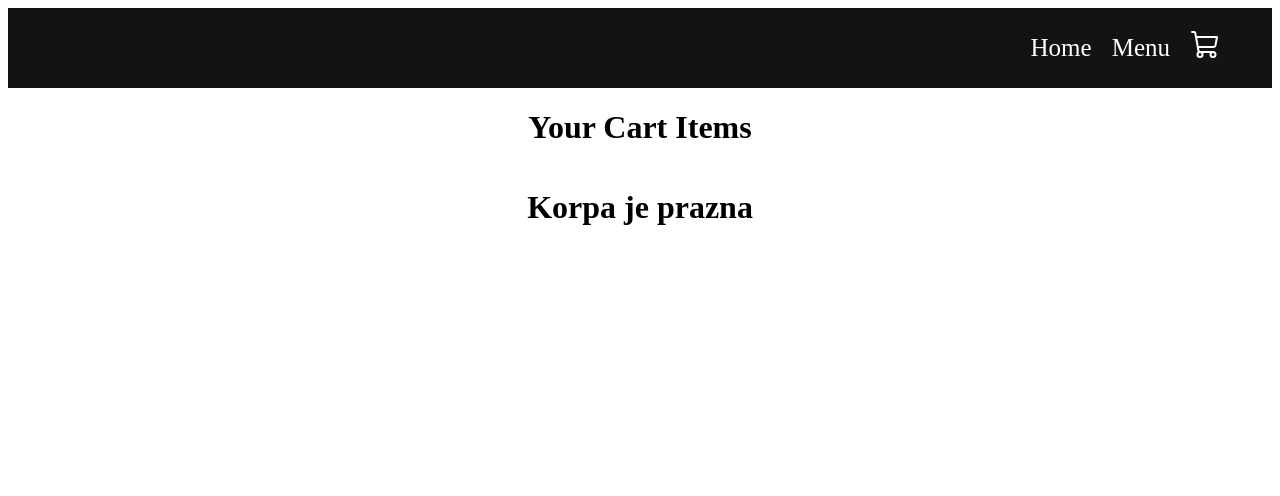
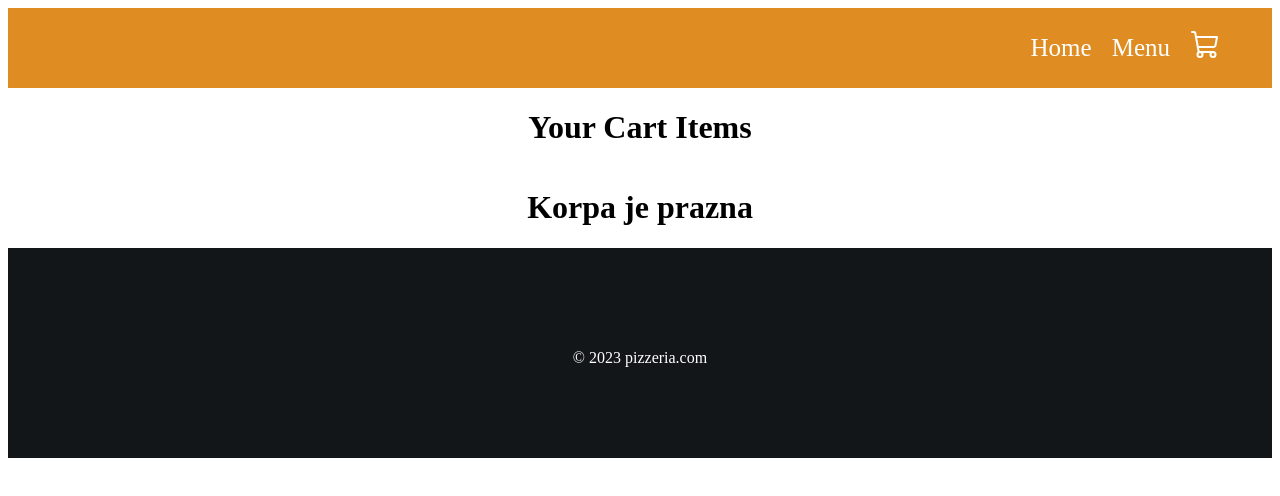
Before and after one commit to milica456/domaci3, a React (Create React App) app: page /cart in a window 1280 px wide. Shown: the top 496 px of the page. Built offline with nearby package versions, Linux system fonts and the light colour scheme.

Commit message:
Kreiran Footer

```diff
--- a/src/App.js
+++ b/src/App.js
@@ -1,6 +1,7 @@
 import {BrowserRouter as Router, Routes, Route} from 'react-router-dom';
 import './App.css';
 import { Navbar } from './components/navbar';
+import { Footer } from './components/footer';
 import Home from "./pages/home/home";
 import {Menu} from "./pages/menu/menu";
 import {Cart} from "./pages/cart/cart";
@@ -16,9 +17,10 @@ function App() {
         <Route path="/" element={<Home />} />
         <Route path="/menu" element={<Menu />}/>
         <Route path="/cart" element={<Cart />} />
+      </Routes>
+      <Footer />
+    </Router>
 
-      </Routes>
-    </Router>
     </MenuContextProvider>
     </div>
   );
--- /dev/null
+++ b/src/components/footer.css
@@ -0,0 +1,21 @@
+.footer {
+    width: 100%;
+    height: 200px;
+    background-color: #121619;
+    display: flex;
+    justify-content: center;
+    align-items: center;
+    flex-direction: column;
+    padding-top: 10px;
+  }
+
+  .socialMedia svg {
+    color: white;
+    margin: 20px;
+    font-size: 70px;
+    cursor: pointer;
+  }
+
+  .footer p {
+    color: white;
+  }
--- /dev/null
+++ b/src/components/footer.jsx
@@ -0,0 +1,12 @@
+import React from 'react';
+import "./footer.css";
+
+
+export const Footer = () => {
+  return (
+    <div className="footer">
+
+      <p> &copy; 2023 pizzeria.com </p>
+    </div>
+  );
+};
--- a/src/components/navbar.css
+++ b/src/components/navbar.css
@@ -1,7 +1,7 @@
 .navbar {
     width: 100%;
     height: 80px;
-    background-color: rgb(19, 19, 19);
+    background-color: #df8d22;
     display: flex;
     justify-content: flex-end;
     align-items: center;
@@ -15,7 +15,7 @@
 
   .links a {
     text-decoration: none;
-    color: white;
+    color: rgb(255, 255, 255);
     margin-left: 20px;
     font-size: 25px;
   }
```
